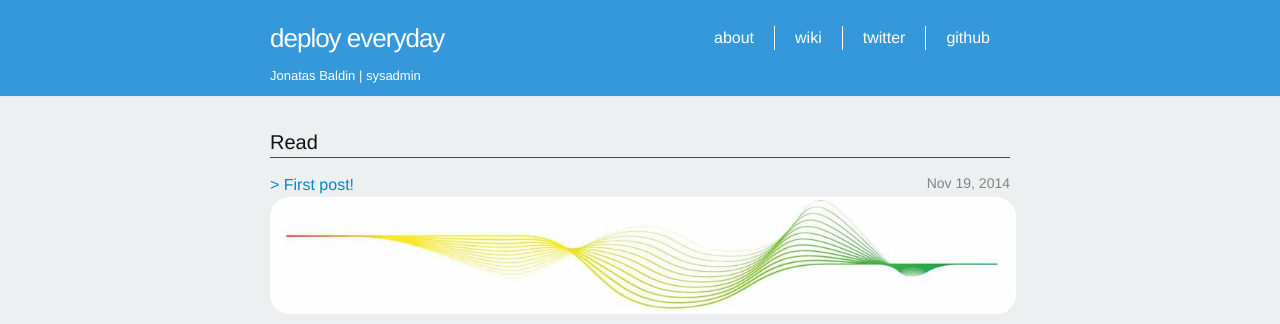
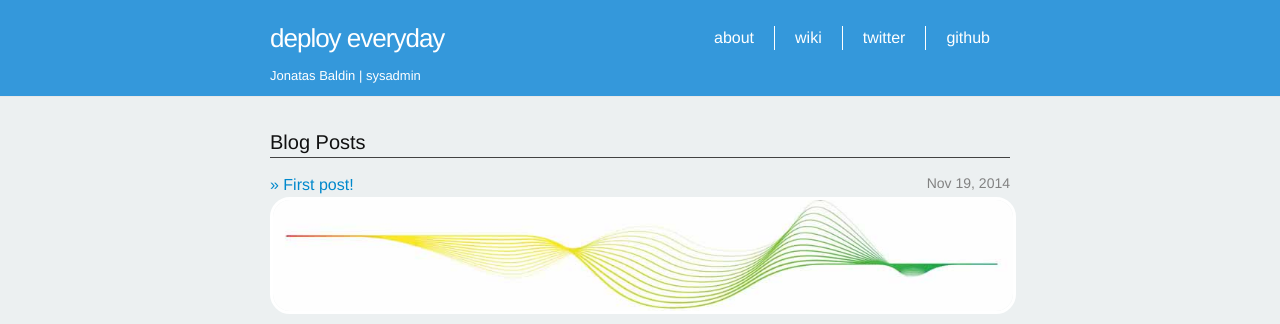
Before and after one commit to jonatasbaldin/jonatasbaldin.github.io, a Jekyll site: the page built from index.html, in a window 1280 px wide. Shown: the top 324 px of the page. Built offline with Jekyll 4.4.1, drawn with Linux system fonts in a browser that asks for light colours; the list of posts is cut into pages by our own code.

Commit message:
Minor changes

```diff
--- a/index.html
+++ b/index.html
@@ -4,14 +4,14 @@ layout: default
 
 <div class="home">
 
-  <h1 class="page-heading">Read</h1>
+  <h1 class="page-heading">Blog Posts</h1>
 
   <ul class="post-list">
     {% for post in paginator.posts %}
 
       <li>
         <h2>
-          <a class="post-link" href="{{ post.url | prepend: site.baseurl }}">> {{ post.title }}</a>
+          <a class="post-link" href="{{ post.url | prepend: site.baseurl }}">» {{ post.title }}</a>
           <span class="post-meta">{{ post.date | date: "%b %-d, %Y" }}</span>
 
         {% if post.image %}
```
